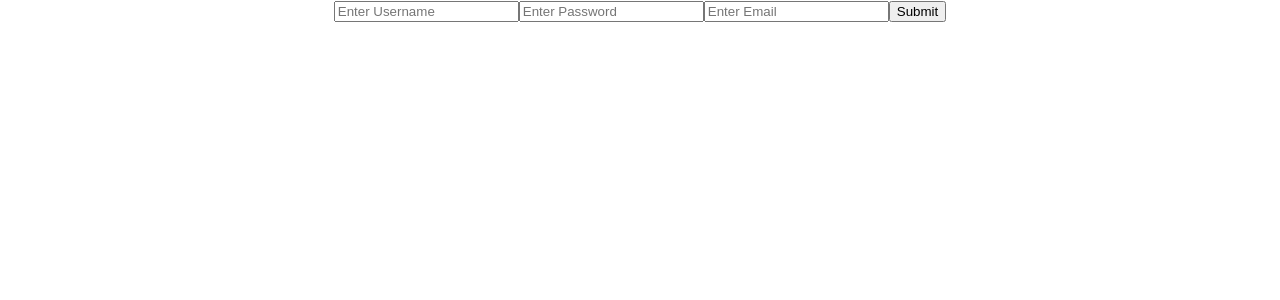
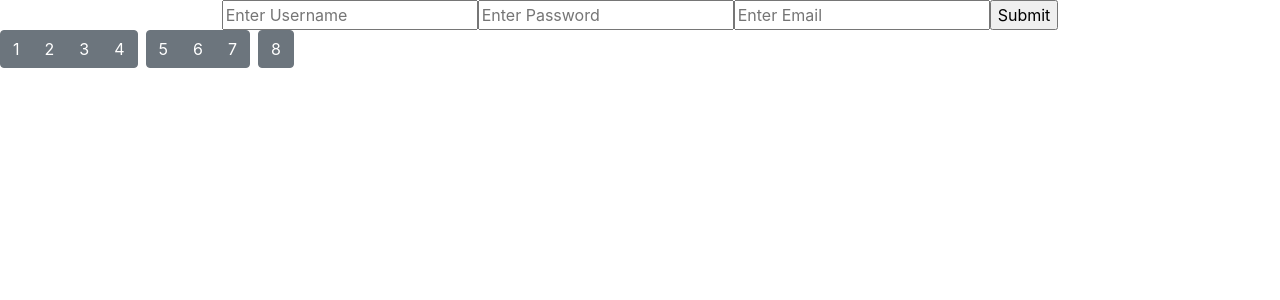
Before and after one commit to rrosenb12/meal_planner_frontend, a React (Create React App) app: page / in a window 1280 px wide. Shown: the top 300 px of the page. Built offline with nearby package versions, Linux system fonts and the light colour scheme.

Commit message:
figured out how to use bootstrap lol

```diff
--- a/package.json
+++ b/package.json
@@ -6,6 +6,7 @@
     "@testing-library/jest-dom": "^4.2.4",
     "@testing-library/react": "^9.3.2",
     "@testing-library/user-event": "^7.1.2",
+    "bootstrap": "^4.5.3",
     "react": "^16.14.0",
     "react-dom": "^16.14.0",
     "react-scripts": "3.4.3"
--- a/public/index.html
+++ b/public/index.html
@@ -1,14 +1,12 @@
 <!DOCTYPE html>
 <html lang="en">
+
 <head>
   <meta charset="utf-8" />
   <link rel="icon" href="%PUBLIC_URL%/favicon.ico" />
-    <meta name="viewport" content="width=device-width, initial-scale=1" />
+  <meta name="viewport" content="width=device-width, initial-scale=1, shrink-to-fit=no">
   <meta name="theme-color" content="#000000" />
-    <meta
-      name="description"
-      content="Web site created using create-react-app"
-    />
+  <meta name="description" content="Web site created using create-react-app" />
   <link rel="apple-touch-icon" href="%PUBLIC_URL%/logo192.png" />
   <!--
       manifest.json provides metadata used when your web app is installed on a
@@ -24,11 +22,16 @@
       work correctly both with client-side routing and a non-root public URL.
       Learn how to configure a non-root public URL by running `npm run build`.
     -->
+  <link rel="stylesheet" href="https://cdn.jsdelivr.net/npm/bootstrap@4.5.3/dist/css/bootstrap.min.css"
+    integrity="sha384-TX8t27EcRE3e/ihU7zmQxVncDAy5uIKz4rEkgIXeMed4M0jlfIDPvg6uqKI2xXr2" crossorigin="anonymous">
   <title>React App</title>
 </head>
+
 <body>
   <noscript>You need to enable JavaScript to run this app.</noscript>
-    <div id="root"></div>
+  <div id="root">
+
+  </div>
   <!--
       This HTML file is a template.
       If you open it directly in the browser, you will see an empty page.
@@ -40,4 +43,9 @@
       To create a production bundle, use `npm run build` or `yarn build`.
     -->
 </body>
+<script src="https://code.jquery.com/jquery-3.5.1.slim.min.js"
+  integrity="sha384-DfXdz2htPH0lsSSs5nCTpuj/zy4C+OGpamoFVy38MVBnE+IbbVYUew+OrCXaRkfj" crossorigin="anonymous"></script>
+<script src="https://cdn.jsdelivr.net/npm/bootstrap@4.5.3/dist/js/bootstrap.bundle.min.js"
+  integrity="sha384-ho+j7jyWK8fNQe+A12Hb8AhRq26LrZ/JpcUGGOn+Y7RsweNrtN/tE3MoK7ZeZDyx" crossorigin="anonymous"></script>
+
 </html>
--- a/src/App.js
+++ b/src/App.js
@@ -4,20 +4,20 @@ import "./App.css";
 
 class App extends React.Component {
   state = {
-    user: null
-  }
+    user: null,
+  };
 
-  componentDidMount(){
-    const token = localStorage.getItem("token")
-    if (token){
+  componentDidMount() {
+    const token = localStorage.getItem("token");
+    if (token) {
       fetch("http://localhost:3000/profile", {
         method: "GET",
-        headers: {Authorization: `Bearer ${token}`},
+        headers: { Authorization: `Bearer ${token}` },
       })
-      .then(response => response.json())
-      .then(console.log)
+        .then((response) => response.json())
+        .then(console.log);
     } else {
-      console.log("no")
+      console.log("no");
     }
   }
 
@@ -25,6 +25,42 @@ class App extends React.Component {
     return (
       <div className="App">
         <UserForm />
+        <div
+          class="btn-toolbar"
+          role="toolbar"
+          aria-label="Toolbar with button groups"
+        >
+          <div class="btn-group mr-2" role="group" aria-label="First group">
+            <button type="button" class="btn btn-secondary">
+              1
+            </button>
+            <button type="button" class="btn btn-secondary">
+              2
+            </button>
+            <button type="button" class="btn btn-secondary">
+              3
+            </button>
+            <button type="button" class="btn btn-secondary">
+              4
+            </button>
+          </div>
+          <div class="btn-group mr-2" role="group" aria-label="Second group">
+            <button type="button" class="btn btn-secondary">
+              5
+            </button>
+            <button type="button" class="btn btn-secondary">
+              6
+            </button>
+            <button type="button" class="btn btn-secondary">
+              7
+            </button>
+          </div>
+          <div class="btn-group" role="group" aria-label="Third group">
+            <button type="button" class="btn btn-secondary">
+              8
+            </button>
+          </div>
+        </div>
       </div>
     );
   }
--- a/src/UserForm.js
+++ b/src/UserForm.js
@@ -18,16 +18,17 @@ export default class UserForm extends React.Component {
     fetch("http://localhost:3000/users", {
       method: "POST",
       headers: {
-        "accepts": "application/json",
-        "content-type": "application/json"
+        accepts: "application/json",
+        "content-type": "application/json",
       },
-      body: JSON.stringify(this.state)
+      body: JSON.stringify(this.state),
     })
       .then((response) => response.json())
       .then((response) => {
-        localStorage.setItem("token", response.jwt)
-        localStorage.setItem("user", JSON.stringify(response.user))
-        console.log(response, localStorage)});
+        localStorage.setItem("token", response.jwt);
+        localStorage.setItem("user", JSON.stringify(response.user));
+        console.log(response, localStorage);
+      });
   };
 
   render() {
```
Also changed, not shown: 2 other files (tests, documents, lock files or other folders). Lines whose indentation alone changed are shown as unchanged.
